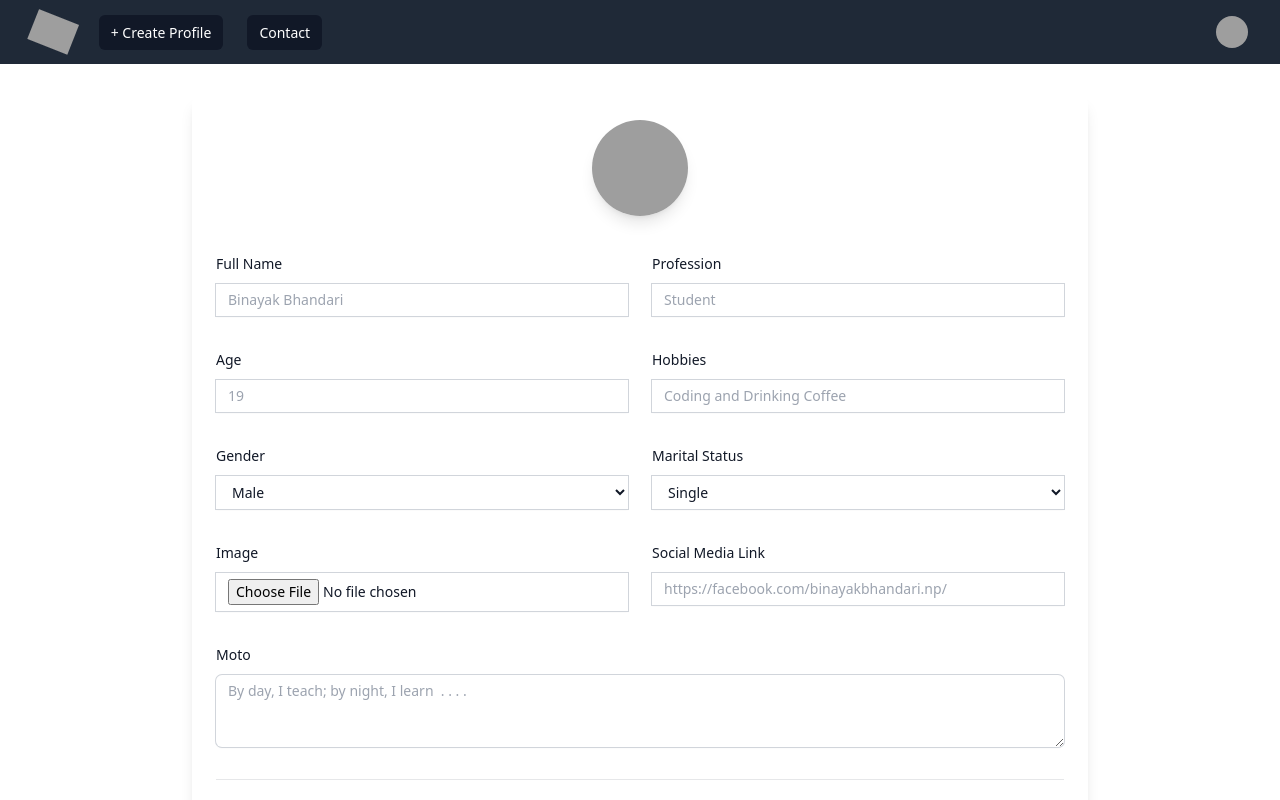
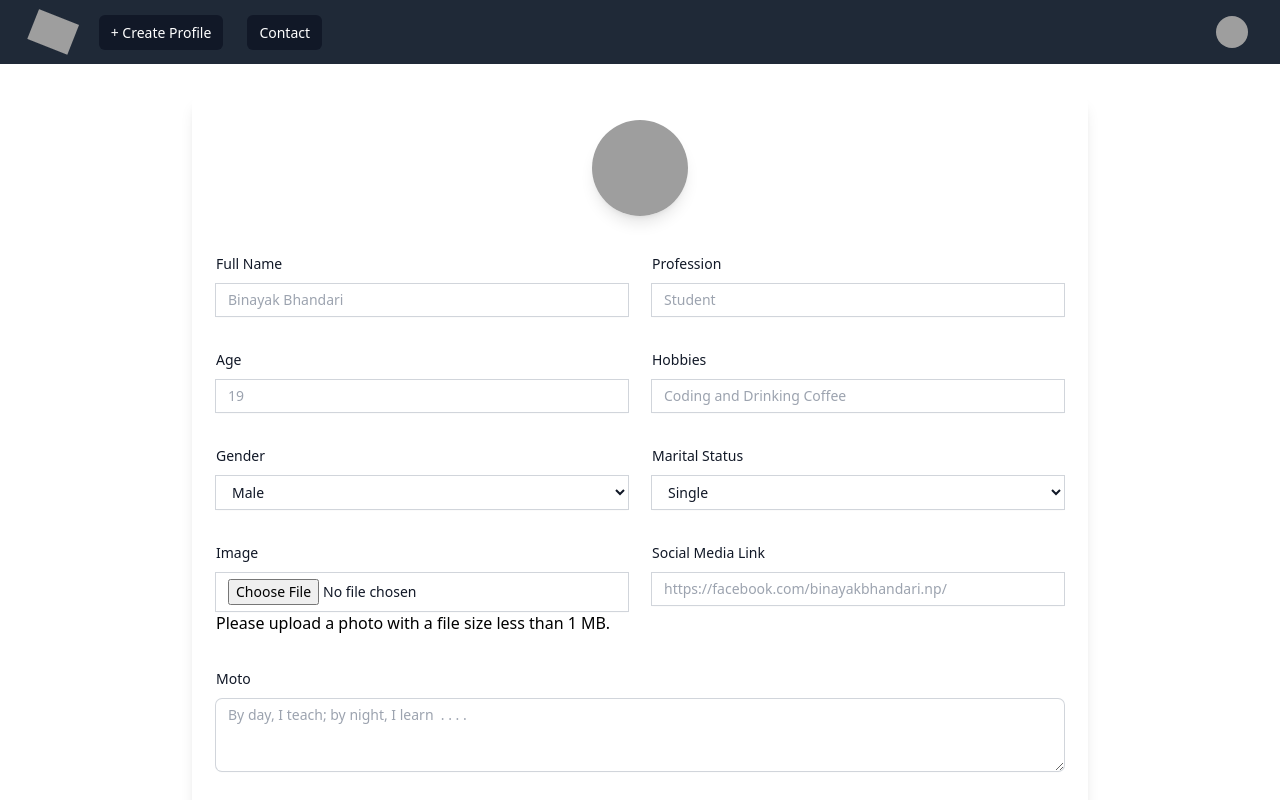
Before and after one commit to binayakbhandari/Portfolio-Website, a React (Vite) app: page /create in a window 1280 px wide. Shown: the top 800 px of the page. Built offline with nearby package versions, Linux system fonts and the light colour scheme; grey boxes are pictures that could not be loaded.

Commit message:
warning message of upload image size less than 1mb.

```diff
--- a/src/components/Form.jsx
+++ b/src/components/Form.jsx
@@ -193,6 +193,7 @@ function Form({ type, id }) {
                                                 onChange={handleChange}
                                                 // value={data.personImage}
                                             />
+                                            Please upload a photo with a file size less than 1 MB.
                                         </div>
                                     </div>
                                     <div className="md:col-span-1">
```
